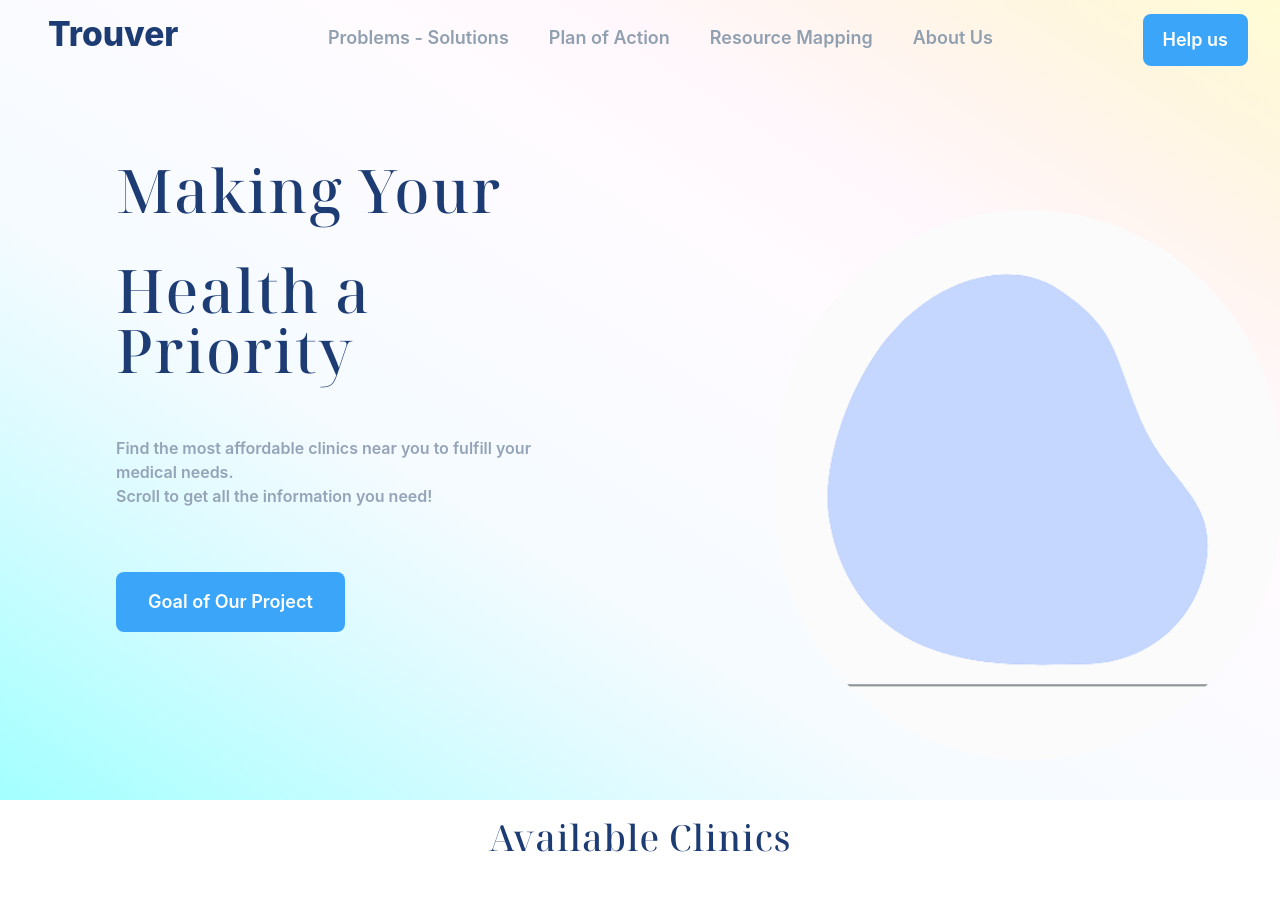
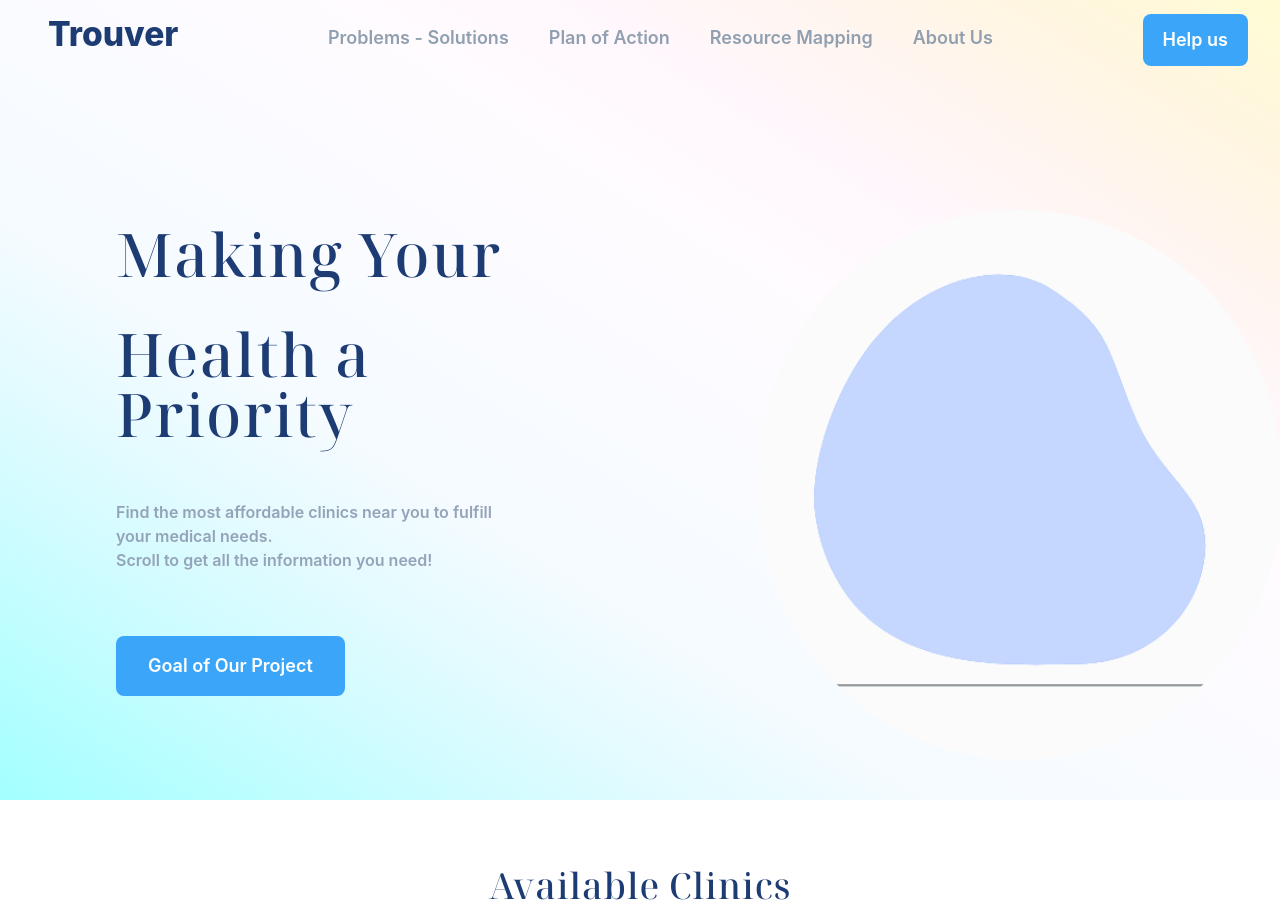
Before and after one commit to NiranjanNR/Trouver, a Next.js app: page /Clinics in a window 1280 px wide. Shown: the top 916 px of the page. Built offline with nearby package versions, Linux system fonts and the light colour scheme; grey boxes are pictures that could not be loaded; a web font is replaced by a local one.

Commit message:
Fixed responsive bug

```diff
--- a/components/Shops/Shops.js
+++ b/components/Shops/Shops.js
@@ -78,9 +78,9 @@ const Shops = () => {
     ]
     return (
         <div className='m-10 xl:h-[100vh]'>
-            <div className='flex justify-center mb-6 mt-'>
-                <div className=''>
-                    <div className='head fontme tracking-wide xl:text-4xl text-4xl p-4'>Available Clinics</div>
+            <div className='flex justify-center mb-6'>
+                <div className='mt-12'>
+                    <div className='head fontme tracking-wide xl:text-4xl text-4xl p-4 '>Available Clinics</div>
                 </div>
             </div>
             <div className='px-5 grid 2xl:grid-cols-4 2xl:gap-2 xl:grid-cols-3 lg:grid-cols-2 md:grid-cols-1 mt:16 '>
--- a/pages/Clinics.js
+++ b/pages/Clinics.js
@@ -1,5 +1,5 @@
 import React from 'react'
-import { useState,useEffect } from 'react'
+import { useState, useEffect } from 'react'
 import NavBar from '../components/NavBar/NavBar'
 import MediShop from '../assets/MediShop.svg'
 import Shops from '../components/Shops/Shops'
@@ -14,13 +14,14 @@ const MedicalShops = () => {
           <NavBar />
           <div className='px-24 ml-5'>
             <div className='xl:flex justify-center'>
+              <div className='flex items-center justify-center'>
                 <div className='mt-24 xl:mr-36 '>
                   <div className='fontme tracking-wide xl:text-6xl text-6xl head xl:text-left text-center'><div className='mb-10'>Making Your</div><div className='mb-4'> Health a Priority</div></div>
                   <div className='xl:text-left text-center mt-14 text-slate-400 font-semibold mb-16'>Find the most affordable clinics near you to fulfill your medical needs.<br />Scroll to get all the information you need!</div>
                   <div className='flex justify-center xl:justify-start'><span className=' buttonmod text-lg text-white hover:bg-sky-400 font-semibold px-8 py-4 rounded-lg '>Goal of Our Project</span></div>
-
                 </div>
-            <div className='sm:invisible xl:visible'><img alt='' className='rounded-[300px] mediphoto ml-24 mt-24' src='Clinics1.gif'></img></div>
+              </div>
+              <div className='invisible xl:visible'><img alt='' className='rounded-[300px] mediphoto ml-24 mt-24' src='Clinics1.gif'></img></div>
             </div>
           </div>
         </div >
```
Lines whose indentation alone changed are shown as unchanged.
